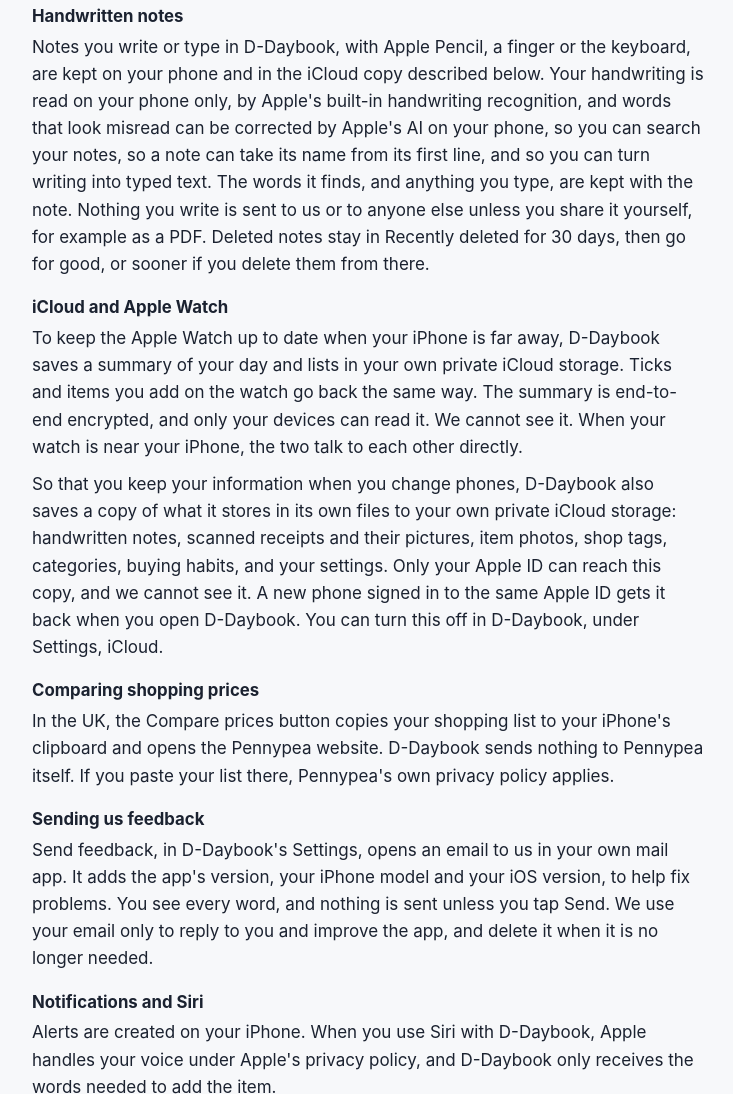
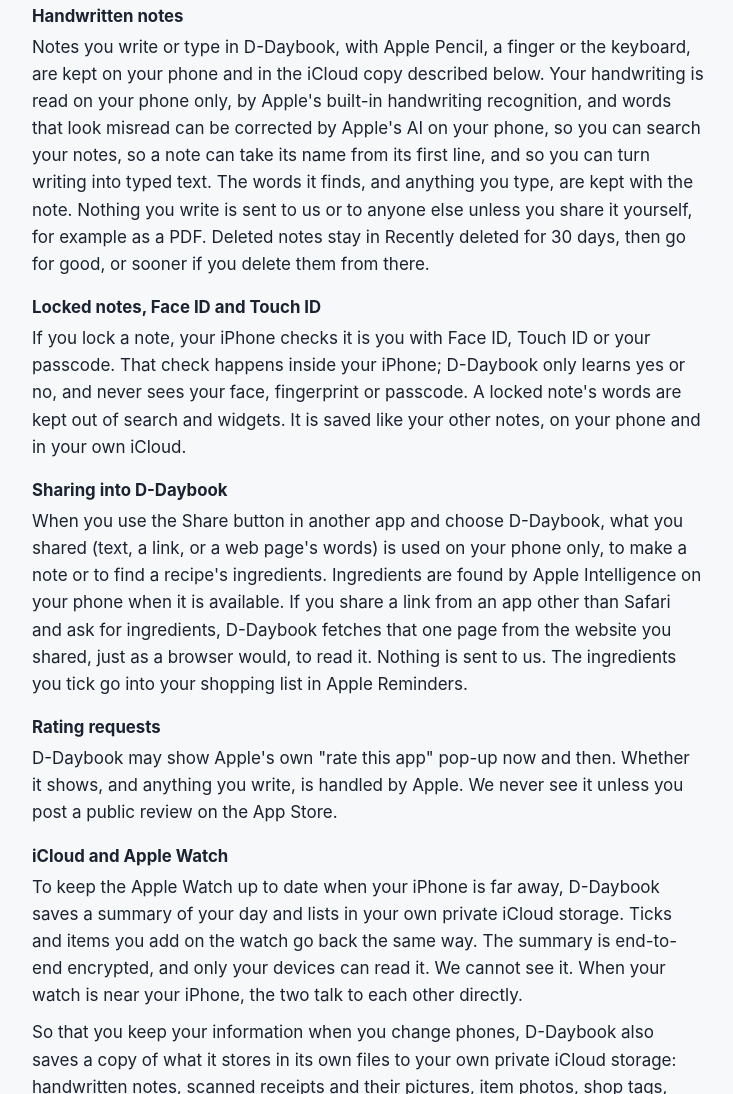
Before and after one commit to D-DayDeveloper/D-DayDeveloper.github.io, a plain HTML site: page privacy.html in a window 1280 px wide. Shown: the part 2348-3442 px from the top of the page, without its empty margins (272-1005 px from the left). Drawn offline with Linux system fonts and the light colour scheme.

Commit message:
Privacy: locked notes, Share into D-Daybook, rating requests (version 1.2)

```diff
--- a/privacy.html
+++ b/privacy.html
@@ -79,6 +79,15 @@
     <h3>Handwritten notes</h3>
     <p>Notes you write or type in D-Daybook, with Apple Pencil, a finger or the keyboard, are kept on your phone and in the iCloud copy described below. Your handwriting is read on your phone only, by Apple's built-in handwriting recognition, and words that look misread can be corrected by Apple's AI on your phone, so you can search your notes, so a note can take its name from its first line, and so you can turn writing into typed text. The words it finds, and anything you type, are kept with the note. Nothing you write is sent to us or to anyone else unless you share it yourself, for example as a PDF. Deleted notes stay in Recently deleted for 30 days, then go for good, or sooner if you delete them from there.</p>
 
+    <h3>Locked notes, Face ID and Touch ID</h3>
+    <p>If you lock a note, your iPhone checks it is you with Face ID, Touch ID or your passcode. That check happens inside your iPhone; D-Daybook only learns yes or no, and never sees your face, fingerprint or passcode. A locked note's words are kept out of search and widgets. It is saved like your other notes, on your phone and in your own iCloud.</p>
+
+    <h3>Sharing into D-Daybook</h3>
+    <p>When you use the Share button in another app and choose D-Daybook, what you shared (text, a link, or a web page's words) is used on your phone only, to make a note or to find a recipe's ingredients. Ingredients are found by Apple Intelligence on your phone when it is available. If you share a link from an app other than Safari and ask for ingredients, D-Daybook fetches that one page from the website you shared, just as a browser would, to read it. Nothing is sent to us. The ingredients you tick go into your shopping list in Apple Reminders.</p>
+
+    <h3>Rating requests</h3>
+    <p>D-Daybook may show Apple's own "rate this app" pop-up now and then. Whether it shows, and anything you write, is handled by Apple. We never see it unless you post a public review on the App Store.</p>
+
     <h3>iCloud and Apple Watch</h3>
     <p>To keep the Apple Watch up to date when your iPhone is far away, D-Daybook saves a summary of your day and lists in your own private iCloud storage. Ticks and items you add on the watch go back the same way. The summary is end-to-end encrypted, and only your devices can read it. We cannot see it. When your watch is near your iPhone, the two talk to each other directly.</p>
     <p>So that you keep your information when you change phones, D-Daybook also saves a copy of what it stores in its own files to your own private iCloud storage: handwritten notes, scanned receipts and their pictures, item photos, shop tags, categories, buying habits, and your settings. Only your Apple ID can reach this copy, and we cannot see it. A new phone signed in to the same Apple ID gets it back when you open D-Daybook. You can turn this off in D-Daybook, under Settings, iCloud.</p>
```
